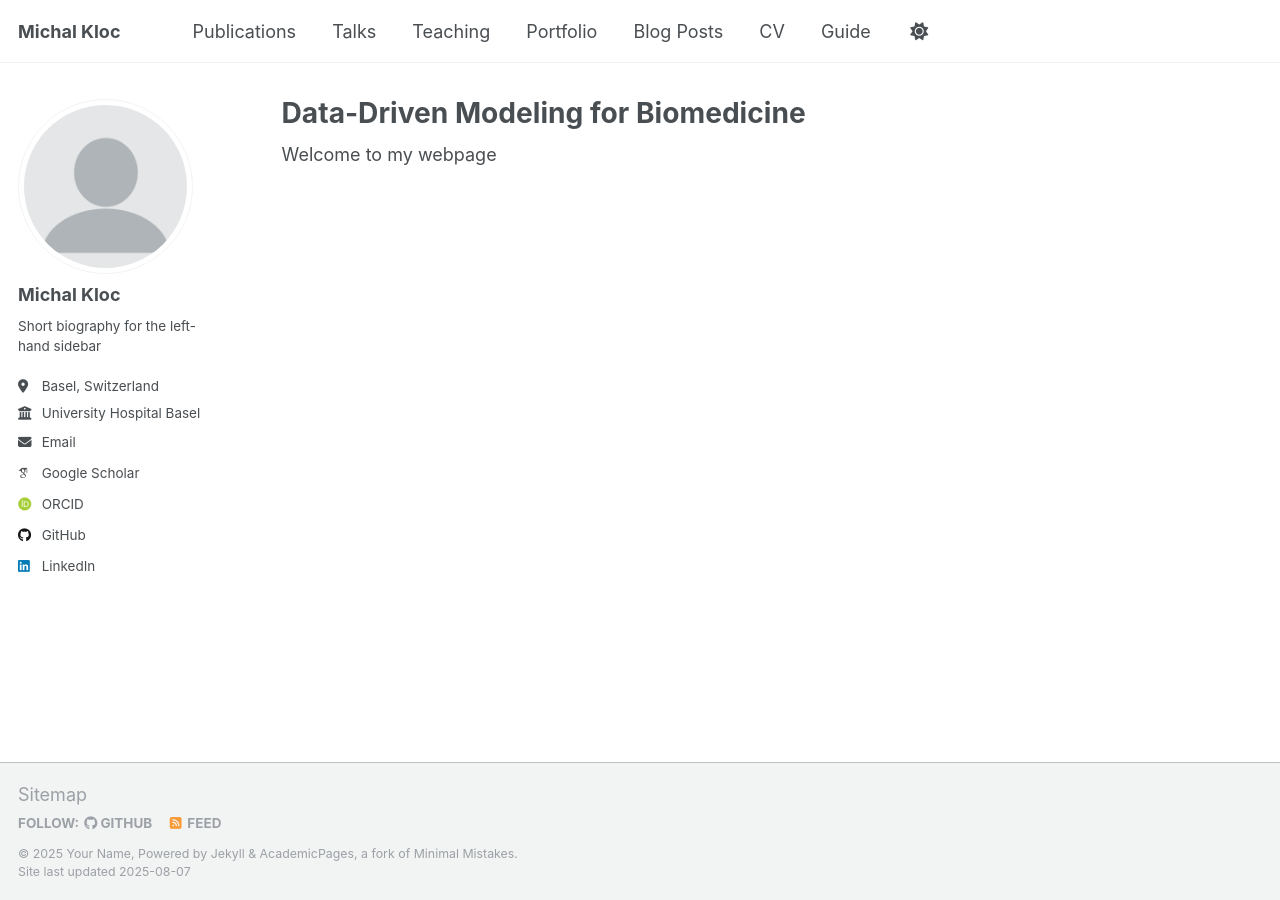
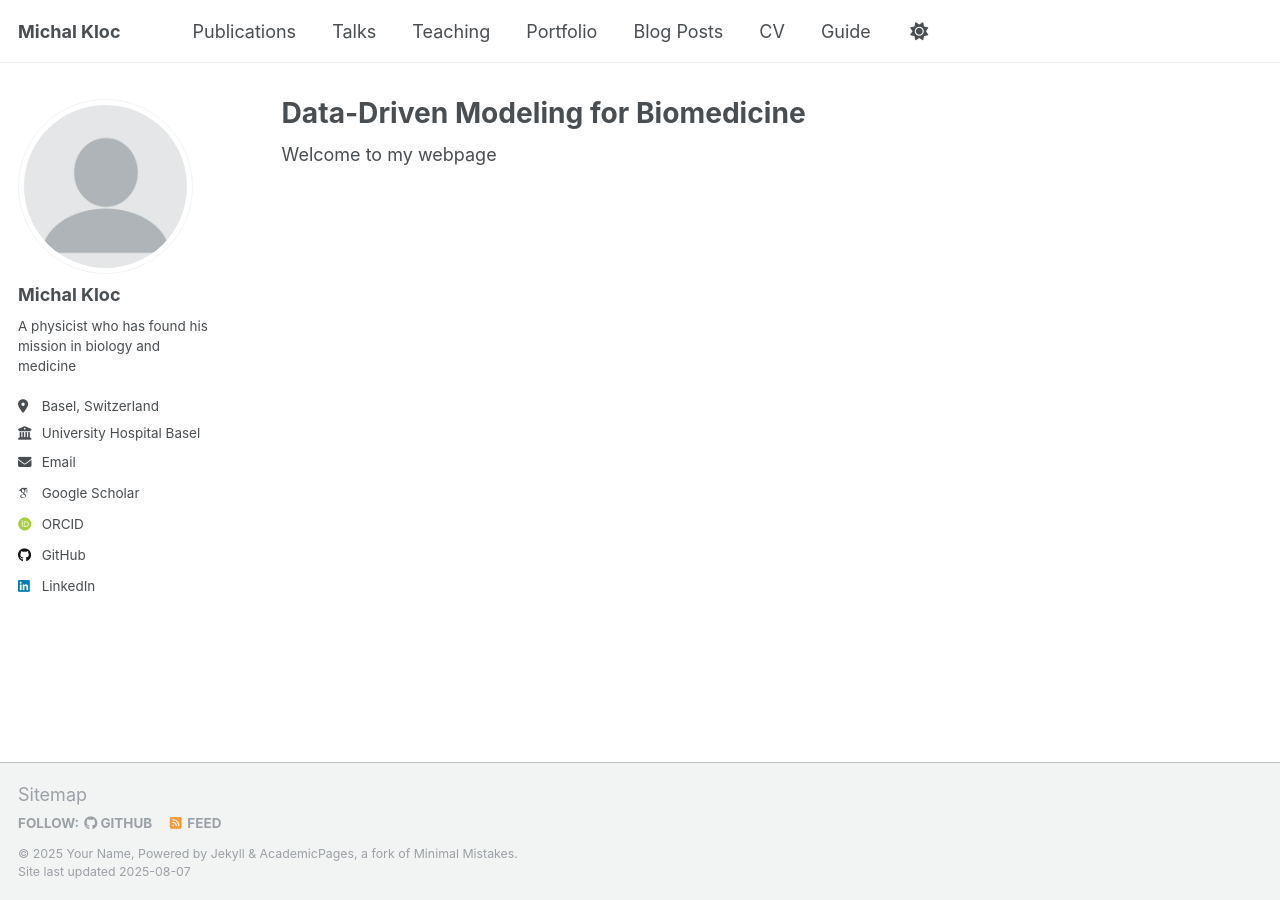
Before and after one commit to MikeKlocCZ/mikekloccz.github.io, a Jekyll site: the page built from _pages/about.md, in a window 1280 px wide. Built offline with Jekyll 4.4.1, drawn with Linux system fonts in a browser that asks for light colours; some web fonts are replaced; a script that is not in the unit is left out.

Commit message:
Update _config.yml
short bio

```diff
--- a/_config.yml
+++ b/_config.yml
@@ -25,7 +25,7 @@ author:
   avatar           : "profile.png"
   name             : "Michal Kloc"
   pronouns         : # example: "she/her"
-  bio              : "Short biography for the left-hand sidebar"
+  bio              : "A physicist who has found his mission in biology and medicine"
   location         : "Basel, Switzerland"
   employer         : "University Hospital Basel"
   uri              : # URL
```
